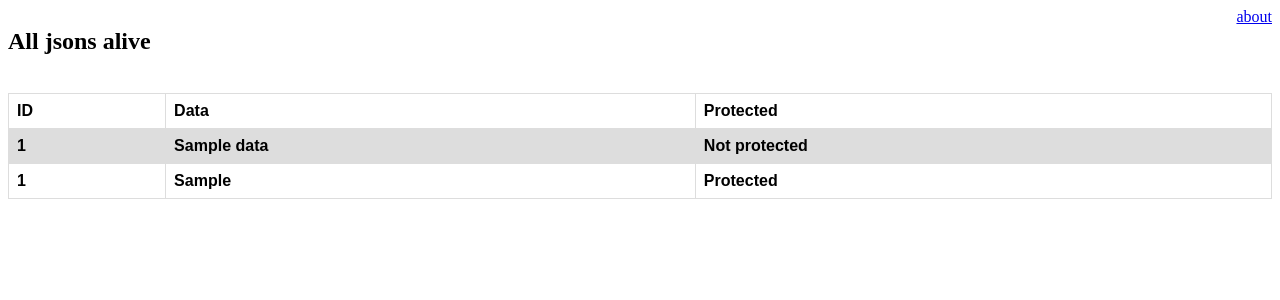
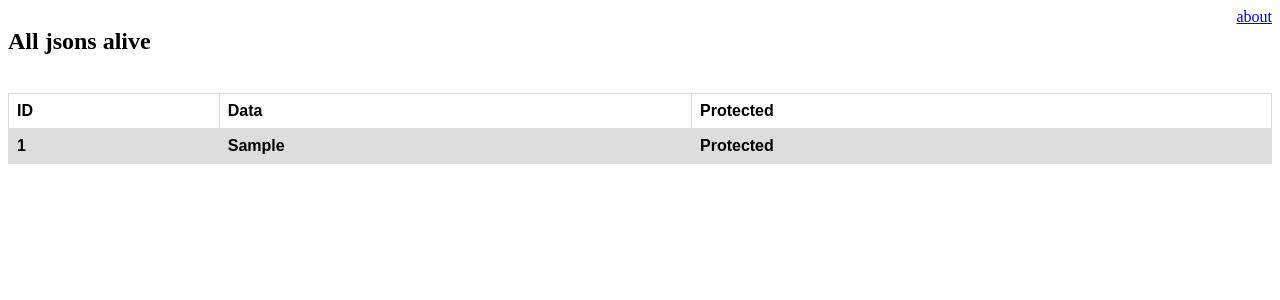
Before and after one commit to ognjetina/jsonApp, a Flask app: template templates/index.html in a window 1280 px wide. Shown: the top 300 px of the page. Run offline with Flask 2, Linux system fonts and the light colour scheme; tables that the repository leaves empty hold one stand-in row (values such as "Sample post"); the template is opened without the code that fills it: values that come from a table or form of the project are taken from there, most other values are stand-ins (such as "Sample title", 1, 10 or a date in 2020); lists and menus that the app fills with data are empty.

Commit message:
Json is saved to db now

```diff
--- a/app.py
+++ b/app.py
@@ -4,11 +4,10 @@
 from flask_cors import CORS
 from flask.ext.sqlalchemy import SQLAlchemy
 import os
-import logging
-import sys
 
 app = Flask(__name__)
 app.config['SQLALCHEMY_DATABASE_URI'] = os.environ['DATABASE_URL']
+app.config['SQLALCHEMY_TRACK_MODIFICATIONS'] = False
 db = SQLAlchemy(app)
 CORS(app)
 data = []
@@ -30,12 +29,11 @@
 
 @app.route("/")
 def web():
-    jsons = []
     try:
         jsons = Json.query.all()
     except:
         pass
-    return render_template('index.html', data=data, jsonsFromDB=jsons)
+    return render_template('index.html', jsons=jsons)
 
 
 @app.errorhandler(404)
@@ -166,12 +164,15 @@
 
         try:
             newJson.data = recived_data
-            newJsonDB = Json(newJson.id, newJson.password, newJson.data)
+            newJsonDB = Json(newJson.id, newJson.password, str(newJson.data))
             db.session.add(newJsonDB)
             db.session.commit()
+
             print("save new json to db")
-        except:
+        except Exception as e:
+
             print("failed to save json to db")
+            print(e)
             pass
         data.append(newJson)
 
--- a/templates/index.html
+++ b/templates/index.html
@@ -52,28 +52,16 @@
         <th>Data</th>
         <th>Protected</th>
     </tr>
-    {% for d in data %}
-    <tr>
-        <th>{{ d.id}}</th>
-        <th>{{d.data}}</th>
-        {% if d.password %}
-        <th>Protected</th>
-        {% else %}
-        <th>Not protected</th>
-        {% endif%}
-    </tr>
-    {% endfor %}
-
-    {% for d in jsonsFromDB %}
-       <tr>
-        <th>{{ d.id}}</th>
-        <th>{{d.data}}</th>
-        {% if d.password %}
-        <th>Protected</th>
-        {% else %}
-        <th>Not protected</th>
-        {% endif%}
-    </tr>
+    {% for json in jsons %}
+        <tr>
+            <th>{{ json.id }}</th>
+            <th>{{ json.data }}</th>
+            {% if json.password %}
+                <th>Protected</th>
+            {% else %}
+                <th>Not protected</th>
+            {% endif %}
+        </tr>
     {% endfor %}
 
 </table>
```
